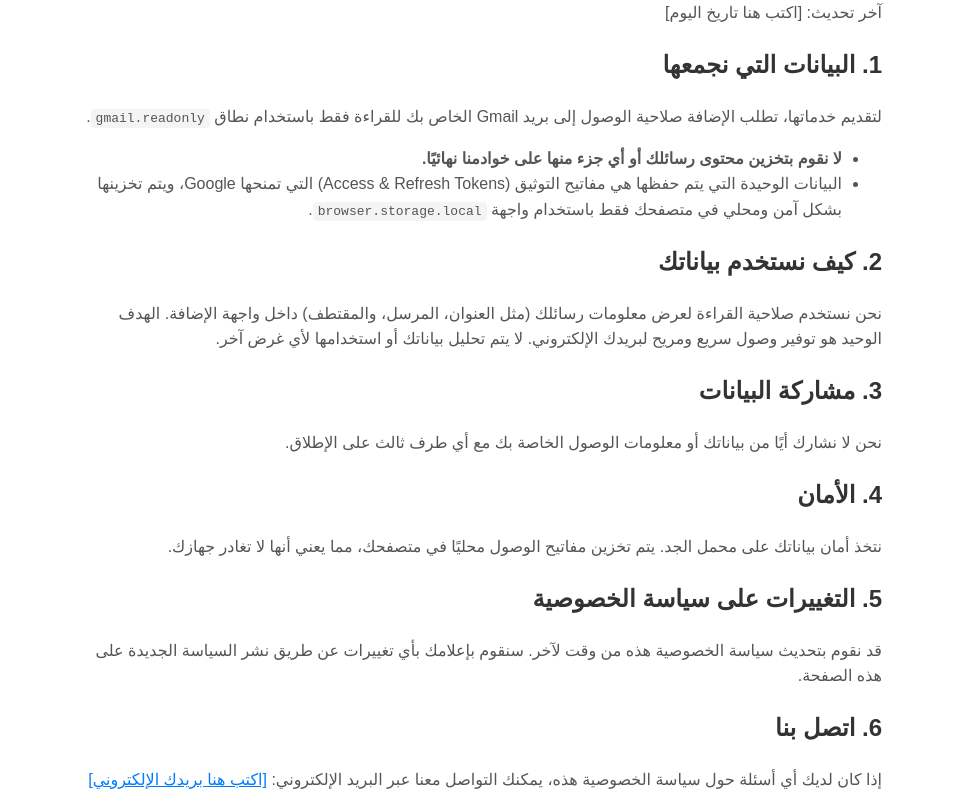
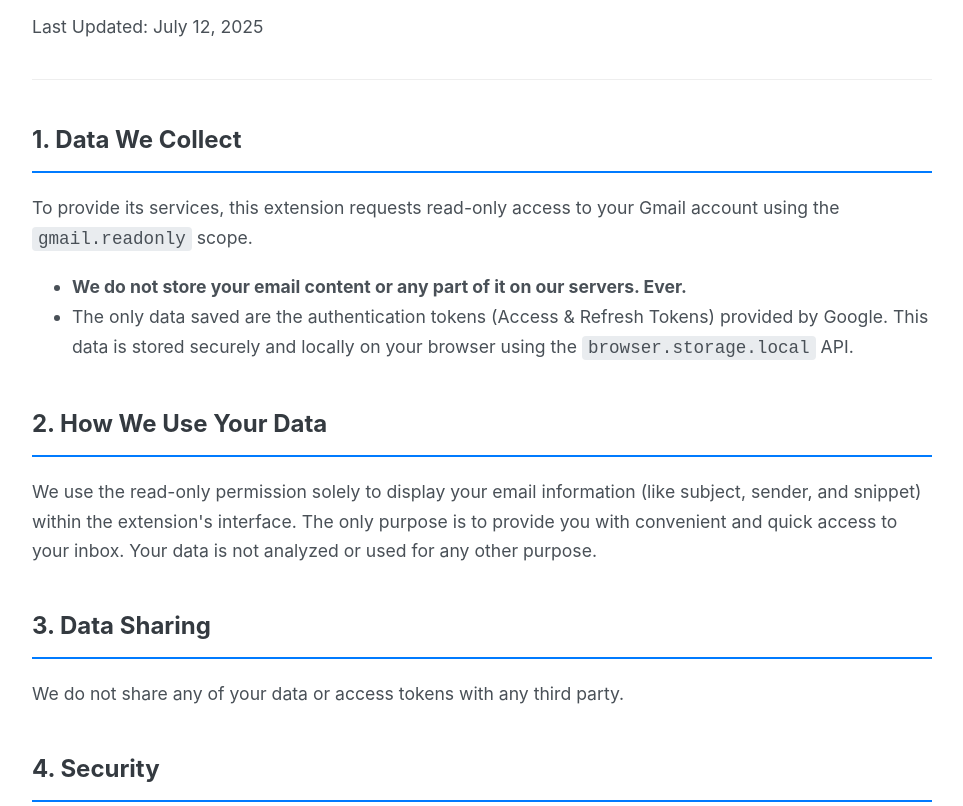
Before and after one commit to cyptosalmane10/my-gmail-extension, a plain HTML site: page privacy.html in a window 1280 px wide. Shown: the part 154-960 px from the top of the page, without its empty margins (158-1121 px from the left). Drawn offline with Linux system fonts and the light colour scheme.

Commit message:
Update privacy.html

```diff
--- a/privacy.html
+++ b/privacy.html
@@ -1,55 +1,110 @@
 <!DOCTYPE html>
-<html lang="ar" dir="rtl">
+<html lang="en">
 <head>
     <meta charset="UTF-8">
     <meta name="viewport" content="width=device-width, initial-scale=1.0">
-    <title>سياسة الخصوصية - [اكتب هنا اسم إضافتك]</title>
+    <title>Privacy Policy - Containers Manager</title>
+
     <style>
-        body { font-family: sans-serif; line-height: 1.6; max-width: 800px; margin: 40px auto; padding: 20px; }
-        h1, h2 { color: #333; }
-        p, li { color: #555; }
-        a { color: #007BFF; }
-        code { background-color: #f4f4f4; padding: 2px 5px; border-radius: 4px; }
+        :root {
+            --primary-color: #007bff;
+            --light-gray: #f8f9fa;
+            --dark-gray: #343a40;
+            --text-color: #495057;
+        }
+        body {
+            font-family: -apple-system, BlinkMacSystemFont, "Segoe UI", Roboto, "Helvetica Neue", Arial, sans-serif;
+            margin: 0;
+            padding: 0;
+            background-color: var(--light-gray);
+            color: var(--text-color);
+            line-height: 1.7;
+        }
+        .container {
+            max-width: 900px;
+            margin: 40px auto;
+            padding: 40px;
+            background-color: #ffffff;
+            border-radius: 8px;
+            box-shadow: 0 4px 12px rgba(0,0,0,0.08);
+        }
+        header {
+            border-bottom: 1px solid #eee;
+            padding-bottom: 20px;
+            margin-bottom: 30px;
+        }
+        h1 {
+            color: var(--dark-gray);
+            font-size: 2.5em;
+            margin: 0;
+        }
+        h2 {
+            color: var(--dark-gray);
+            border-bottom: 2px solid var(--primary-color);
+            padding-bottom: 10px;
+            margin-top: 40px;
+        }
+        p, li {
+            font-size: 1.1em;
+        }
+        a {
+            color: var(--primary-color);
+            text-decoration: none;
+            font-weight: 500;
+        }
+        a:hover {
+            text-decoration: underline;
+        }
+        code {
+            background-color: #e9ecef;
+            padding: 2px 6px;
+            border-radius: 4px;
+            font-family: "Courier New", Courier, monospace;
+        }
     </style>
 </head>
 <body>
 
-    <h1>سياسة الخصوصية لإضافة "[اكتب هنا اسم إضافتك]"</h1>
-    <p>آخر تحديث: [اكتب هنا تاريخ اليوم]</p>
+    <div class="container">
+        <header>
+            <h1>Privacy Policy for "Containers Manager"</h1>
+            <p>Last Updated: July 12, 2025</p>
+        </header>
 
-    <h2>1. البيانات التي نجمعها</h2>
+        <h2>1. Data We Collect</h2>
         <p>
-        لتقديم خدماتها، تطلب الإضافة صلاحية الوصول إلى بريد Gmail الخاص بك للقراءة فقط باستخدام نطاق <code>gmail.readonly</code>.
+            To provide its services, this extension requests read-only access to your Gmail account using the <code>gmail.readonly</code> scope.
         </p>
         <ul>
-        <li><b>لا نقوم بتخزين محتوى رسائلك أو أي جزء منها على خوادمنا نهائيًا.</b></li>
-        <li>البيانات الوحيدة التي يتم حفظها هي مفاتيح التوثيق (Access & Refresh Tokens) التي تمنحها Google، ويتم تخزينها بشكل آمن ومحلي في متصفحك فقط باستخدام واجهة <code>browser.storage.local</code>.</li>
+            <li><b>We do not store your email content or any part of it on our servers. Ever.</b></li>
+            <li>The only data saved are the authentication tokens (Access & Refresh Tokens) provided by Google. This data is stored securely and locally on your browser using the <code>browser.storage.local</code> API.</li>
         </ul>
 
-    <h2>2. كيف نستخدم بياناتك</h2>
+        <h2>2. How We Use Your Data</h2>
         <p>
-        نحن نستخدم صلاحية القراءة لعرض معلومات رسائلك (مثل العنوان، المرسل، والمقتطف) داخل واجهة الإضافة. الهدف الوحيد هو توفير وصول سريع ومريح لبريدك الإلكتروني. لا يتم تحليل بياناتك أو استخدامها لأي غرض آخر.
+            We use the read-only permission solely to display your email information (like subject, sender, and snippet) within the extension's interface. The only purpose is to provide you with convenient and quick access to your inbox. Your data is not analyzed or used for any other purpose.
         </p>
 
-    <h2>3. مشاركة البيانات</h2>
+        <h2>3. Data Sharing</h2>
         <p>
-        نحن لا نشارك أيًا من بياناتك أو معلومات الوصول الخاصة بك مع أي طرف ثالث على الإطلاق.
+            We do not share any of your data or access tokens with any third party.
         </p>
 
-    <h2>4. الأمان</h2>
+        <h2>4. Security</h2>
         <p>
-        نتخذ أمان بياناتك على محمل الجد. يتم تخزين مفاتيح الوصول محليًا في متصفحك، مما يعني أنها لا تغادر جهازك.
+            We take the security of your data seriously. Access tokens are stored locally in your browser, which means they never leave your machine.
         </p>
 
-    <h2>5. التغييرات على سياسة الخصوصية</h2>
+        <h2>5. Changes to This Privacy Policy</h2>
         <p>
-        قد نقوم بتحديث سياسة الخصوصية هذه من وقت لآخر. سنقوم بإعلامك بأي تغييرات عن طريق نشر السياسة الجديدة على هذه الصفحة.
+            We may update our Privacy Policy from time to time. We will notify you of any changes by posting the new Privacy Policy on this page.
         </p>
 
-    <h2>6. اتصل بنا</h2>
+        <h2>6. Contact Us</h2>
         <p>
-        إذا كان لديك أي أسئلة حول سياسة الخصوصية هذه، يمكنك التواصل معنا عبر البريد الإلكتروني: <a href="mailto:[اكتب هنا بريدك الإلكتروني]">[اكتب هنا بريدك الإلكتروني]</a>
+            If you have any questions about this Privacy Policy, you can contact us via email at: <a href="mailto:your-email@example.com">your-email@example.com</a>
         </p>
+    </div>
 
 </body>
 </html>
```
Lines whose indentation alone changed are shown as unchanged.
